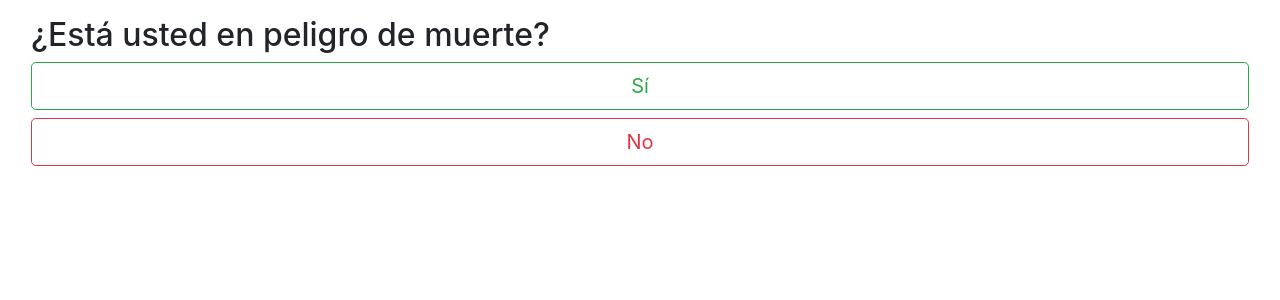
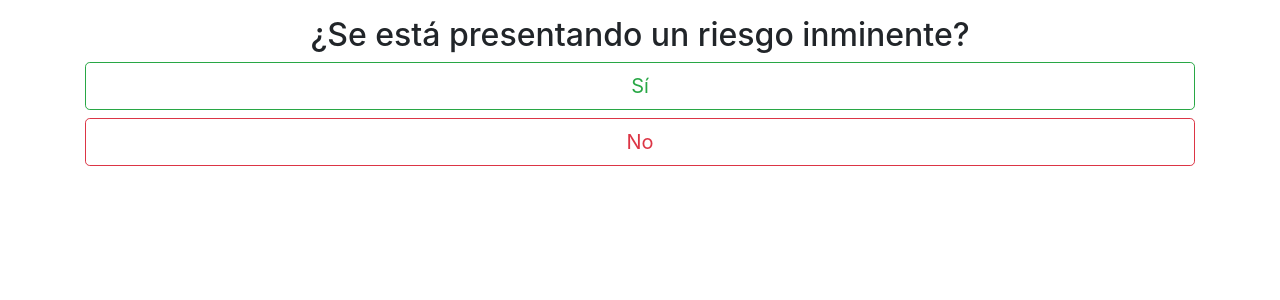
Before and after one commit to BOTOOM/clasificacion_hospital, an Angular app: page /home in a window 1280 px wide. Shown: the top 300 px of the page. Built offline with nearby package versions, Linux system fonts and the light colour scheme.

Commit message:
update header

```diff
--- a/src/app/pages/home/home.component.html
+++ b/src/app/pages/home/home.component.html
@@ -1,10 +1,11 @@
-<div class="col align-self-center">
-    <h2> ¿Está usted en peligro de muerte?</h2>
-    <button class="btn btn-outline-success btn-lg btn-block" onclick="peligroMuerte()" type="submit">Sí</button>
-    <button class="btn btn-outline-danger btn-lg btn-block" ngClick="" type="submit">No</button>
-    <!-- <select name="eps">
-        <option *ngFor="let eps of epss; let i = index" values="index">{{eps.Nombre}}</option>
-    </select> -->
+<div class="container">
+    <div class="row">
+        <div class="col align-self-center">
+            <h2 style="text-align: left; text-align: right; text-align: center;" > ¿Se está presentando un riesgo inminente?</h2>
+            <button class="btn btn-outline-success btn-lg btn-block" onclick="peligroMuerte()" type="submit">Sí</button>
+            <button class="btn btn-outline-danger btn-lg btn-block" ngClick="" type="submit">No</button>
+        </div>
+    </div>
 </div>
 
 <!-- lateral bar -->
```
